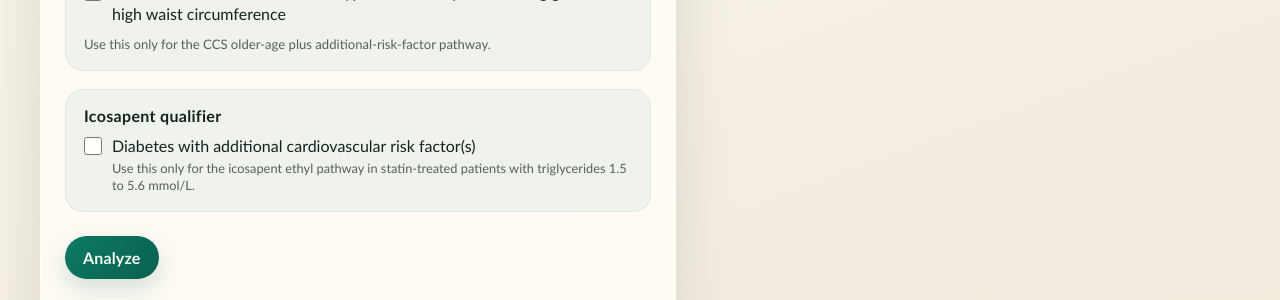
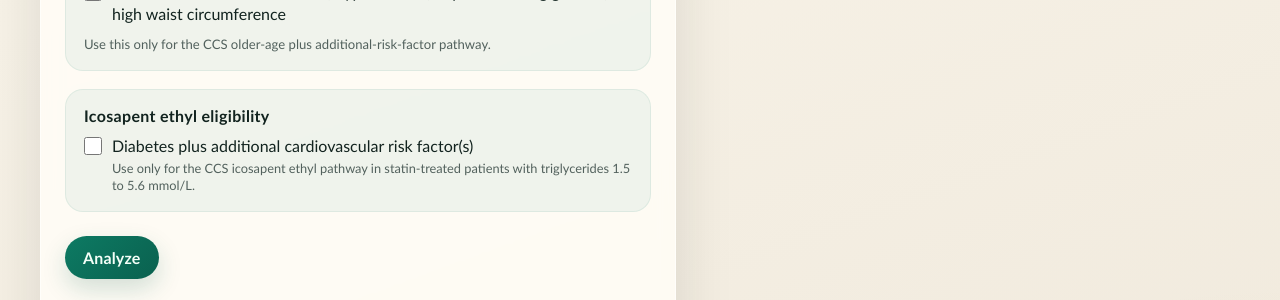
Before and after one commit to medicalchange/med-info, a Jekyll site: the page aharrismd/cv-risk/index.html, which Jekyll copies as it is, in a window 1280 px wide and 900 px high, scrolled down 1409 px. Shown: the part 154-454 px from the top of the window. Built offline with Jekyll 4.4.1, drawn with Linux system fonts in a browser that asks for light colours.

Commit message:
Clarify icosapent ethyl eligibility copy

```diff
--- a/aharrismd/cv-risk/index.html
+++ b/aharrismd/cv-risk/index.html
@@ -112,12 +112,12 @@
           </div>
 
           <div class="check-block">
-            <h3>Icosapent qualifier</h3>
+            <h3>Icosapent ethyl eligibility</h3>
             <label class="option-label">
               <input type="checkbox" id="diabetes-additional-risk-flag" name="diabetesAdditionalRisk">
               <span>
-                Diabetes with additional cardiovascular risk factor(s)
-                <small class="option-detail">Use this only for the icosapent ethyl pathway in statin-treated patients with triglycerides 1.5 to 5.6 mmol/L.</small>
+                Diabetes plus additional cardiovascular risk factor(s)
+                <small class="option-detail">Use only for the CCS icosapent ethyl pathway in statin-treated patients with triglycerides 1.5 to 5.6 mmol/L.</small>
               </span>
             </label>
           </div>
```
